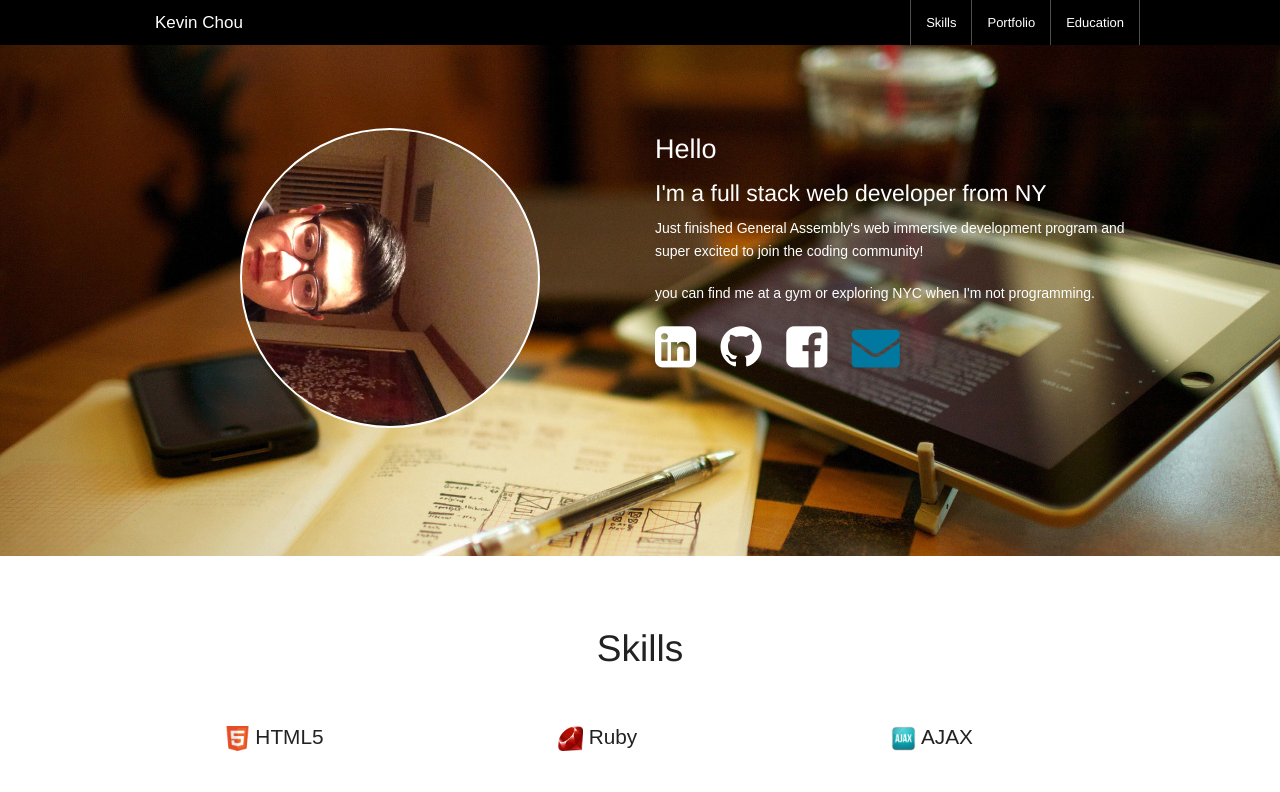
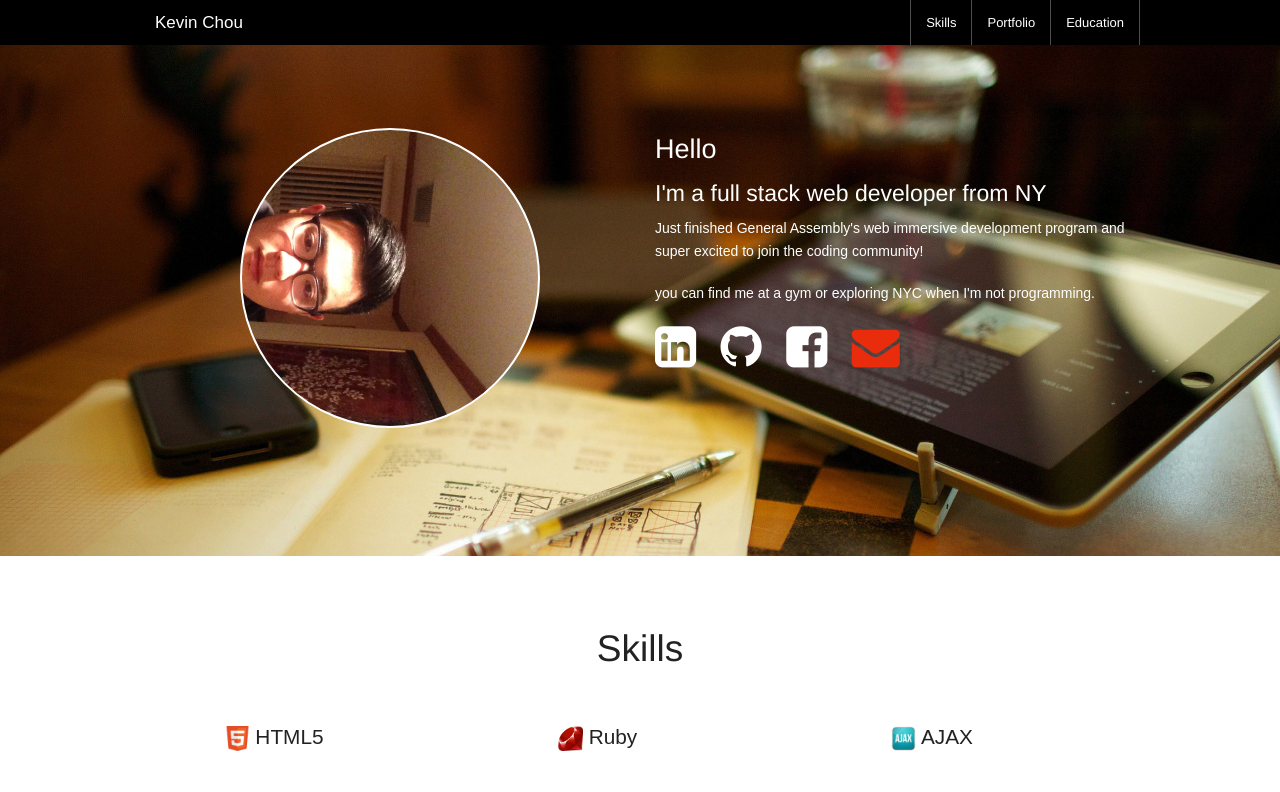
Before and after one commit to PAUCHOU/pauchou.github.io, a plain HTML site: page index.html in a window 1280 px wide. In both pictures the pointer is over the icon 875 px from the left and 348 px from the top of the page. Shown: the top 792 px of the page. Drawn offline with Linux system fonts and the light colour scheme; a script that the page names is missing; files whose address does not match are found by name.

Commit message:
changed color for email icon

```diff
--- a/stylesheet.css
+++ b/stylesheet.css
@@ -103,6 +103,10 @@ color: white;
   color: rgb(155, 59, 206);
 }
 
+#emailicon:hover {
+  color: rgb(232, 44, 12);
+}
+
 
 #icons{
   height: 25px;
```
